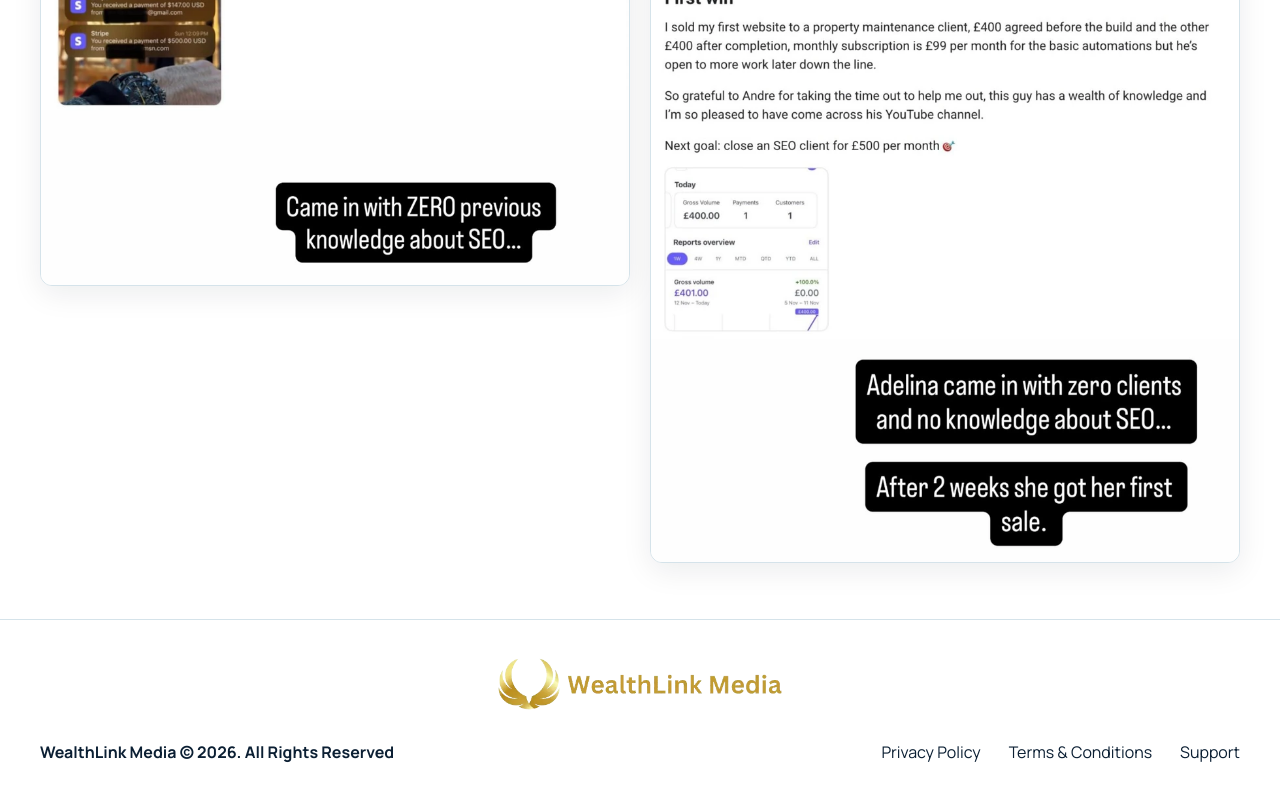
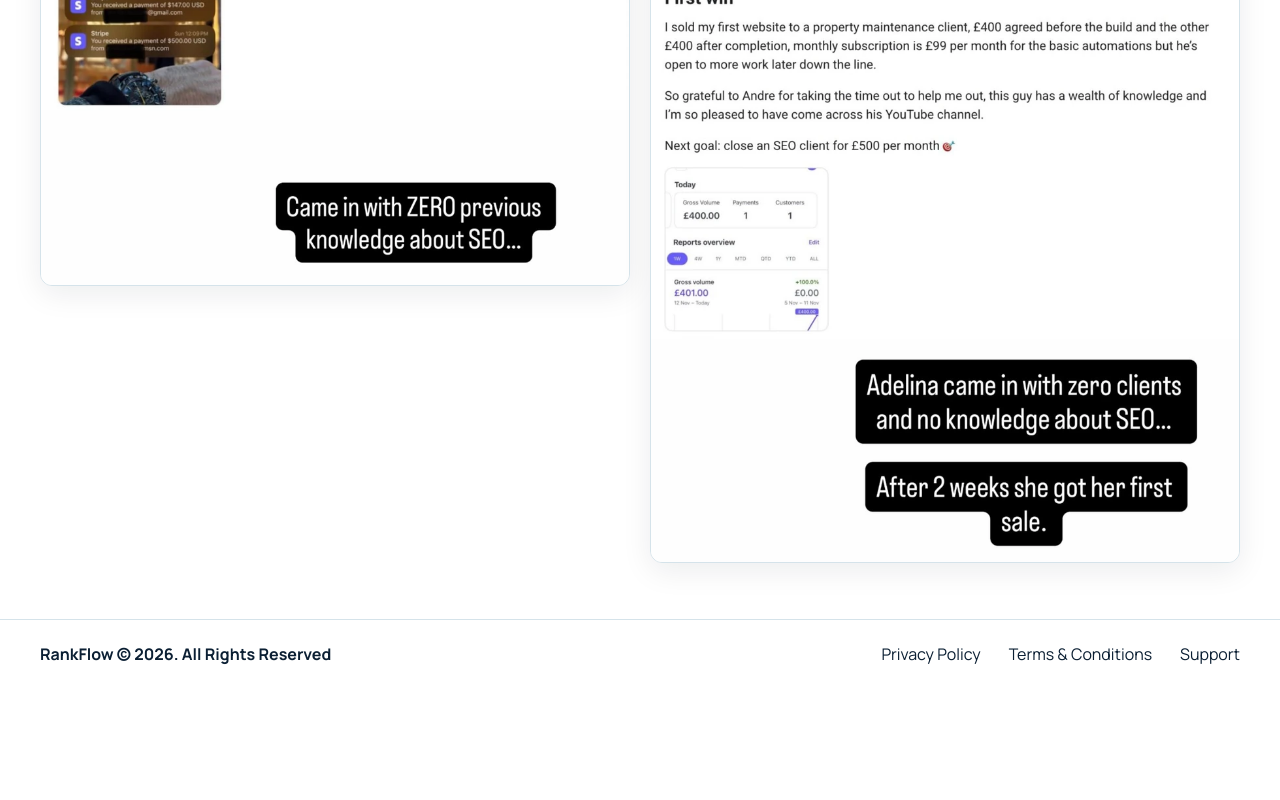
Before and after one commit to wealthlinkmedia1997/rankflow, a plain HTML site: page index.html in a window 1280 px wide. Shown: the part 2596-3396 px from the top of the page. After the commit the page ends 3288 px from the top, so only its background shows below. Drawn offline with Linux system fonts and the light colour scheme.

Commit message:
Drop the logo from the opt-in footer
Show RankFlow in the copyright line and tighten the footer now that the logo is gone.

Co-authored-by: wealthlinkmedia1997 <wealthlinkmedia1997@users.noreply.github.com>

```diff
--- a/css/style.css
+++ b/css/style.css
@@ -433,6 +433,7 @@ a{color:var(--gold-hi)}
   border-top:1px solid #D5E3EA;
   font-family:inherit;
 }
+.p-home .footer-inner{padding-top:22px;padding-bottom:26px}
 .p-home .footer-copy,
 .p-home .footer-links a{color:#0B1F33}
 .p-home .footer-links a:hover,
--- a/index.html
+++ b/index.html
@@ -158,12 +158,8 @@
 
 <footer class="site-footer">
   <div class="footer-inner">
-    <picture class="flogo">
-      <source srcset="assets/logo.webp" type="image/webp">
-      <img src="assets/logo.png" alt="WealthLink Media" width="961" height="187">
-    </picture>
     <div class="footer-bottom">
-      <span class="footer-copy">WealthLink Media © <span class="js-year">2026</span>. All Rights Reserved</span>
+      <span class="footer-copy">RankFlow © <span class="js-year">2026</span>. All Rights Reserved</span>
       <nav class="footer-links" aria-label="Footer">
         <a href="privacy.html">Privacy Policy</a>
         <a href="terms.html">Terms &amp; Conditions</a>
```
